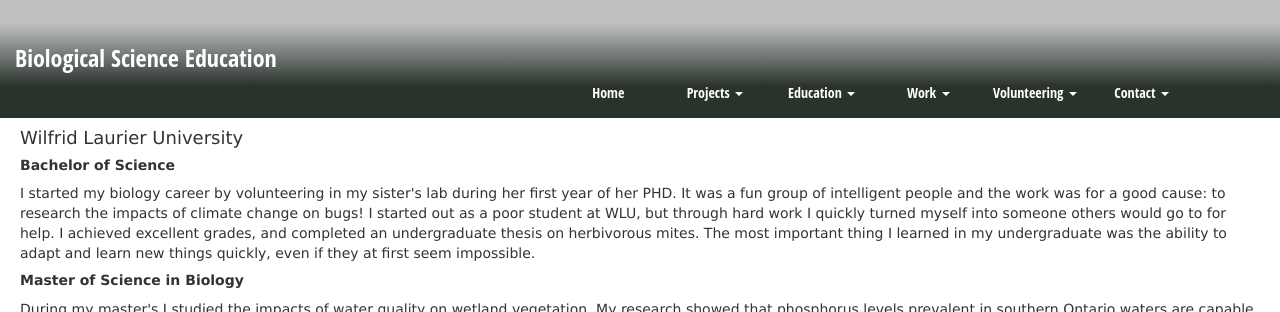
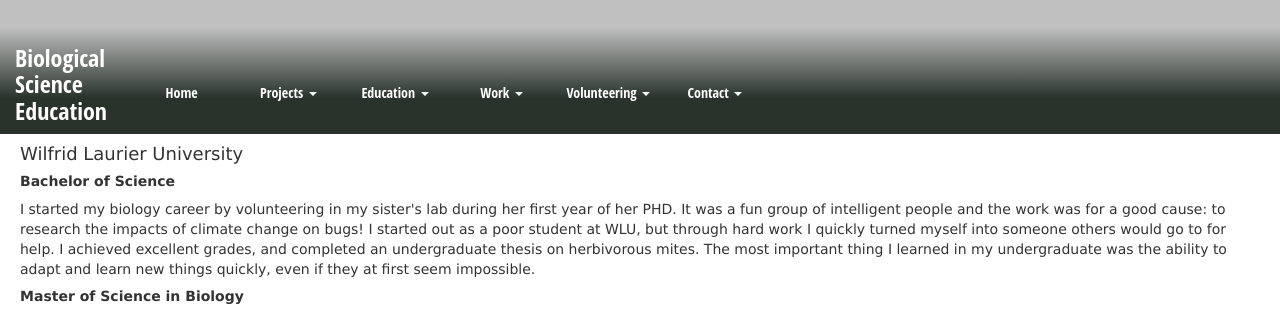
Before and after one commit to DanielKM/danielkm.github.io, a plain HTML site: page Slides-SlidesJS-3/examples/standard/bs.html in a window 1280 px wide. Shown: the top 312 px of the page. Drawn offline with nearby package versions, Linux system fonts and the light colour scheme.

Commit message:
Update bs.html

```diff
--- a/Slides-SlidesJS-3/examples/standard/bs.html
+++ b/Slides-SlidesJS-3/examples/standard/bs.html
@@ -13,15 +13,15 @@
 
 <div class="container-fluid">
 	<div class="row" id="banner">
-				<div class="col-lg-5 col-md-12 col-sm-12 col-12">
+				<div class="col-lg-1 col-md-2 col-sm-4 col-xs-12 col-12">
 				<h3 class="lower">Biological Science Education</h3>
 				</div>
-				<div class="col-lg-1 col-md-2 col-sm-4 col-12">
+				<div class="col-lg-1 col-md-2 col-sm-4 col-xs-6 col-6">
 					<a href="https://danielkm.github.io/"><div class="dropdown">
 					<button class="menubtn" type="button">Home</button>
 				</div></a>
 				</div>
-				<div class="col-lg-1 col-md-2 col-sm-4 col-12">
+				<div class="col-lg-1 col-md-2 col-sm-4 col-xs-6 col-6">
 					<div class="dropdown">
 						<button class="menubtn" type="button" data-toggle="dropdown">Projects
 						<span class="caret"></span></button>
@@ -34,7 +34,7 @@
 						</ul>
 					</div>
 				</div>
-				<div class="col-lg-1 col-md-2 col-sm-4 col-12">
+				<div class="col-lg-1 col-md-2 col-sm-4 col-xs-6 col-6">
 					<div class="dropdown">
 						<button class="menubtn" type="button" data-toggle="dropdown">Education
 						<span class="caret"></span></button>
@@ -44,7 +44,7 @@
 						</ul>
 					</div>
 				</div>
-				<div class="col-lg-1 col-md-2 col-sm-4 col-12">
+				<div class="col-lg-1 col-md-2 col-sm-4 col-xs-6 col-6">
 					<div class="dropdown">
 						<button class="menubtn" type="button" data-toggle="dropdown">Work
 						<span class="caret"></span></button>
@@ -56,7 +56,7 @@
 						</ul>
 					</div>
 				</div>
-				<div class="col-lg-1 col-md-2 col-sm-4 col-12">
+				<div class="col-lg-1 col-md-2 col-sm-4 col-xs-6 col-6">
 					<div class="dropdown">
 						<button class="menubtn" type="button" data-toggle="dropdown">Volunteering
 						<span class="caret"></span></button>
@@ -66,7 +66,7 @@
 						</ul>
 					</div>
 				</div>
-				<div class="col-lg-1 col-md-2 col-sm-4 col-12">
+				<div class="col-lg-1 col-md-2 col-sm-4 col-xs-6 col-6">
 					<div class="dropdown">
 						<button class="menubtn" type="button" data-toggle="dropdown">Contact
 						<span class="caret"></span></button>
```
